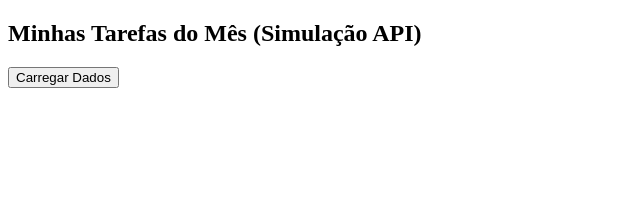
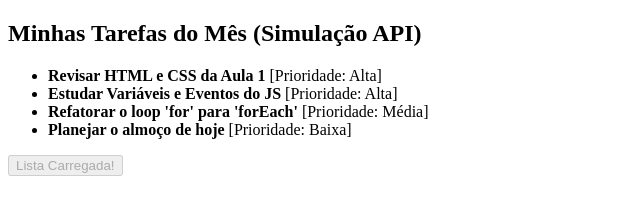
Before and after one commit to MusaSobripin/ListaTarefas, a plain HTML site: page index.html in a window 1280 px wide. Both pictures are taken after a click on the button "Carregar Dados". Shown: the whole page, without its empty margins (0-640 px from the left). Drawn offline with Linux system fonts and the light colour scheme.

Commit message:
finalizando o script.js

```diff
--- a/index.html
+++ b/index.html
@@ -1,21 +1,30 @@
 <!DOCTYPE html>
-<html lang="pt">
+<html lang="pt-br">
 <head>
     <meta charset="UTF-8">
+    <!-- Viewport é crucial para responsividade em celulares -->
     <meta name="viewport" content="width=device-width, initial-scale=1.0">
-    <title>Lista de Tarefas Estruturadas</title>
+    <title>Lista de Tarefas Estruturada (Aula 4 e 5)</title>
+    <!-- Linka o CSS para dar vida à página -->
     <link rel="stylesheet" href="style.css">
 </head>
 <body>
+    <!-- Contêiner principal da aplicação -->
     <div class="card">
-        <h2> Minhas Tarefas do Mês (Simulação API)</h2>
+        <!-- Título do projeto -->
+        <h2>Minhas Tarefas do Mês (Simulação API)</h2>
 
+        <!-- Lista VAZIA onde o JavaScript injetará os itens -->
+        <!-- O ID é o ponto de contato com o script.js -->
         <ul id="listaDeTarefas">
-
+            <!-- Os itens <li> serão gerados dinamicamente aqui -->
         </ul>
 
-        <button id="carregarBtn"> Carregar Dados </button>
+        <!-- Botão para disparar o carregamento simulado dos dados -->
+        <button id="carregarBtn">Carregar Dados</button>
     </div>
+
+    <!-- O script.js deve ser o último elemento do body para garantir que todos os elementos HTML já foram carregados antes de o JS tentar encontrá-los. -->
     <script src="script.js"></script>
 </body>
 </html>
--- a/script.js
+++ b/script.js
@@ -5,18 +5,37 @@ const tarefas = [
         concluida: false
     },
     {
-    nome: "Estudar Variáveis e Eventos no JS",
+        nome: "Estudar Variáveis e Eventos do JS",
         prioridade: "Alta",
         concluida: true
+    },
+    {
+        nome: "Refatorar o loop 'for' para 'forEach'",
+        prioridade: "Média",
+        concluida: false
+    },
+    {
+        nome: "Planejar o almoço de hoje",
+        prioridade: "Baixa",
+        concluida: false
     }
 ];
 
+document.addEventListener('DOMContentLoaded', function() {
+
     const listaContainer = document.getElementById('listaDeTarefas');
-const botaoContainer = document.getElementById('carregarBtn');
+    const botaoCarregar = document.getElementById('carregarBtn');
 
-function gerarLista(){
+    if (!listaContainer || !botaoCarregar) {
+        console.error("Erro: Um erro...");
+        return;
+    }
+
+    function gerarLista() {
+
         listaContainer.innerHTML = '';
-    tarefas.forEach(function(tarefa){
+
+        tarefas.forEach(function(tarefa) {
             const statusClasse = tarefa.concluida ? 'tarefa-concluida' : 'tarefa-pendente';
 
             const novoElemento = `
@@ -26,6 +45,26 @@ function gerarLista(){
                         [Prioridade: ${tarefa.prioridade}]
                     </span>
                 </li>
-        `
-    })
+            `;
+
+            listaContainer.innerHTML += novoElemento;
+
+            console.log(`Tarefa '${tarefa.nome}' gerada via forEach!`);
+        });
     }
+
+    function carregarDadosSimulado() {
+
+        botaoCarregar.innerHTML = "Carregando dados...";
+        botaoCarregar.disabled = true;
+
+        setTimeout(function() {
+
+            gerarLista();
+            botaoCarregar.innerHTML = "Lista Carregada!";
+
+        }, 2000); // Atraso de 2 segundos
+    }
+botaoCarregar.addEventListener('click', carregarDadosSimulado);
+
+});
```
Lines whose indentation alone changed are shown as unchanged.
